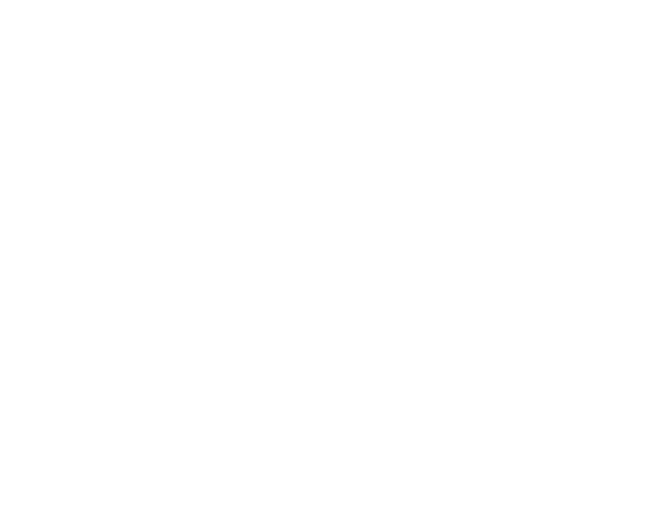
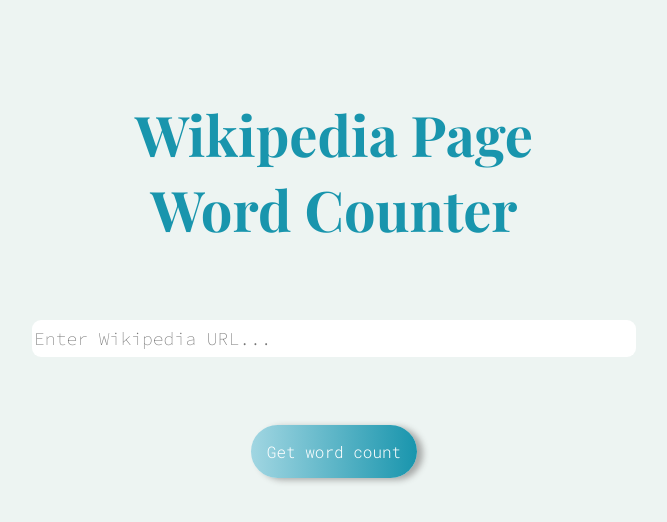
Before and after one commit to mtwickett/wikipedia-page-word-counter, a plain HTML site: page index.html in a window 1280 px wide. Shown: the whole page, without its empty margins (306-973 px from the left). Drawn offline with nearby package versions, Linux system fonts and the light colour scheme; a web font is replaced by a local one.

Commit message:
created html and css

```diff
--- a/index.html
+++ b/index.html
@@ -4,8 +4,19 @@
     <meta charset="UTF-8">
     <meta name="viewport" content="width=device-width, initial-scale=1.0">
     <title>Webpage Word Counter</title>
+    <link rel="preconnect" href="https://fonts.googleapis.com">
+    <link rel="preconnect" href="https://fonts.gstatic.com" crossorigin>
+    <link href="https://fonts.googleapis.com/css2?family=Playfair+Display:ital,wght@0,400..900;1,400..900&family=Roboto+Mono:ital,wght@0,100..700;1,100..700&family=Source+Code+Pro:ital,wght@0,200..900;1,200..900&display=swap" rel="stylesheet">
+    <link rel="stylesheet" href="styles.css">
 </head>
 <body>
+    <div id="container">
+        <h1>Wikipedia Page<br>Word Counter</h1>
+        <form action="" id="wikipedia-url">
+            <input type="text", id="url", name="url" placeholder="Enter Wikipedia URL...">
+        </form>
+        <button type="submit" form="wikipedia-url" id="submit">Get word count</button>
+    </div>
 
 </body>
 </html>
--- /dev/null
+++ b/styles.css
@@ -0,0 +1,65 @@
+body {
+    background-color: #EDF4F2;
+}
+
+div#container {
+    margin: auto;
+    padding: 2em;
+    border-radius: 0.25em;
+    display: flex;
+    flex-direction: column;
+    width: 50em;
+    text-align: center;
+}
+
+h1 {
+    margin: 0 1em;
+    padding: 1em;
+    text-align: center;
+    font-family: "Playfair Display", serif;
+    font-weight: 700;
+    font-size: 3.5em;
+    color: #1995AD;
+}
+
+form {
+    text-align: center;
+}
+
+form #url {
+    margin: 1em auto 2em auto;
+    outline: none;
+    border: none;
+    width: 75%;
+    height: 35px;
+    border-radius: 0.5em;
+    font-family: "Source Code Pro", monospace;
+    font-optical-sizing: auto;
+    font-weight: 100;
+    font-style: normal;
+    font-size: 18px;
+}
+
+form #url:focus {
+    box-shadow: 1px 1px 1px rgba(62, 58, 58, 0.4);
+    border: 1px ridge #A1D6E2;
+}
+
+div button#submit {
+    margin: 2em auto 0 auto;
+    padding: 1em;
+    background: linear-gradient(90deg, #A1D6E2, #1995AD);
+    box-shadow: 6px 2px 6px rgba(62, 58, 58, 0.4);
+    border: none;
+    border-radius: 2em;
+    color: white;
+    font-family: "Roboto Mono", monospace;
+    font-optical-sizing: auto;
+    font-weight: 300;
+    font-style: normal;
+    font-size: 1em;
+}
+
+div button#submit:hover {
+    transform: scale(1.2);
+}
```
